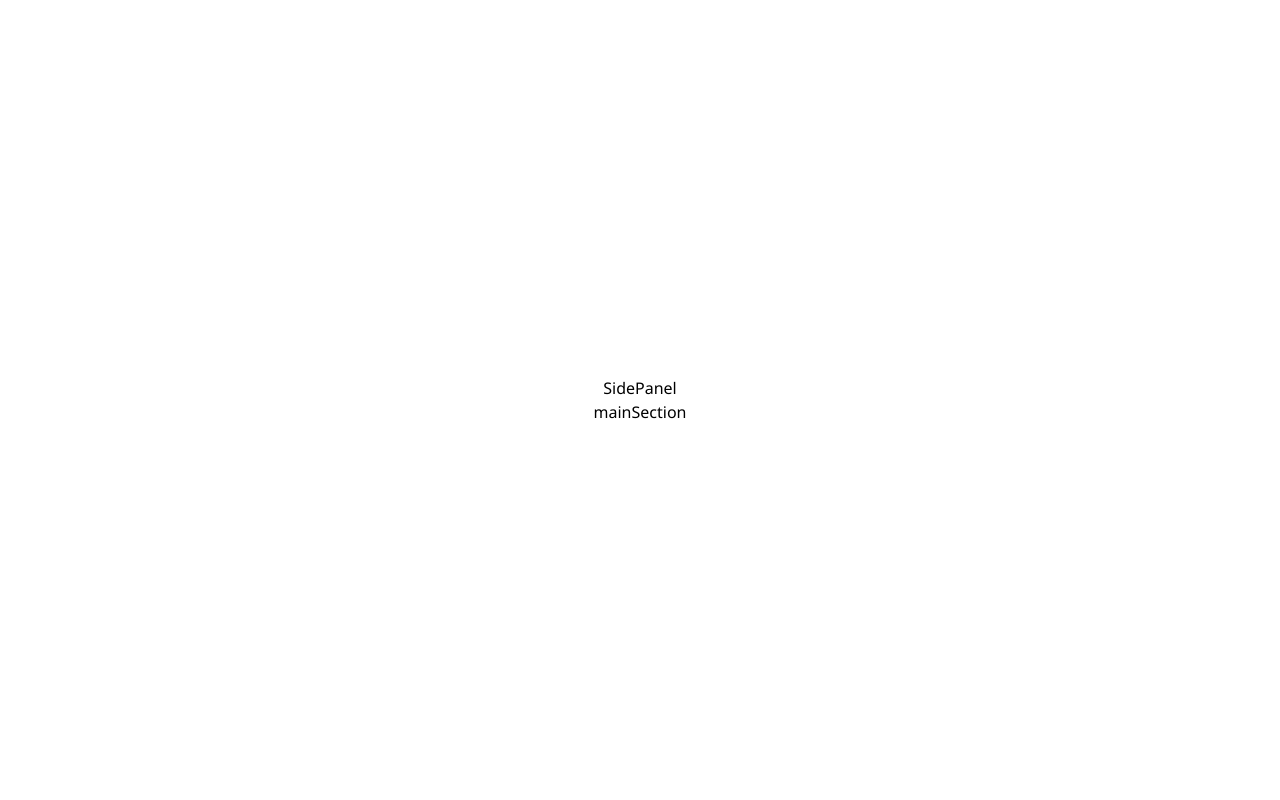
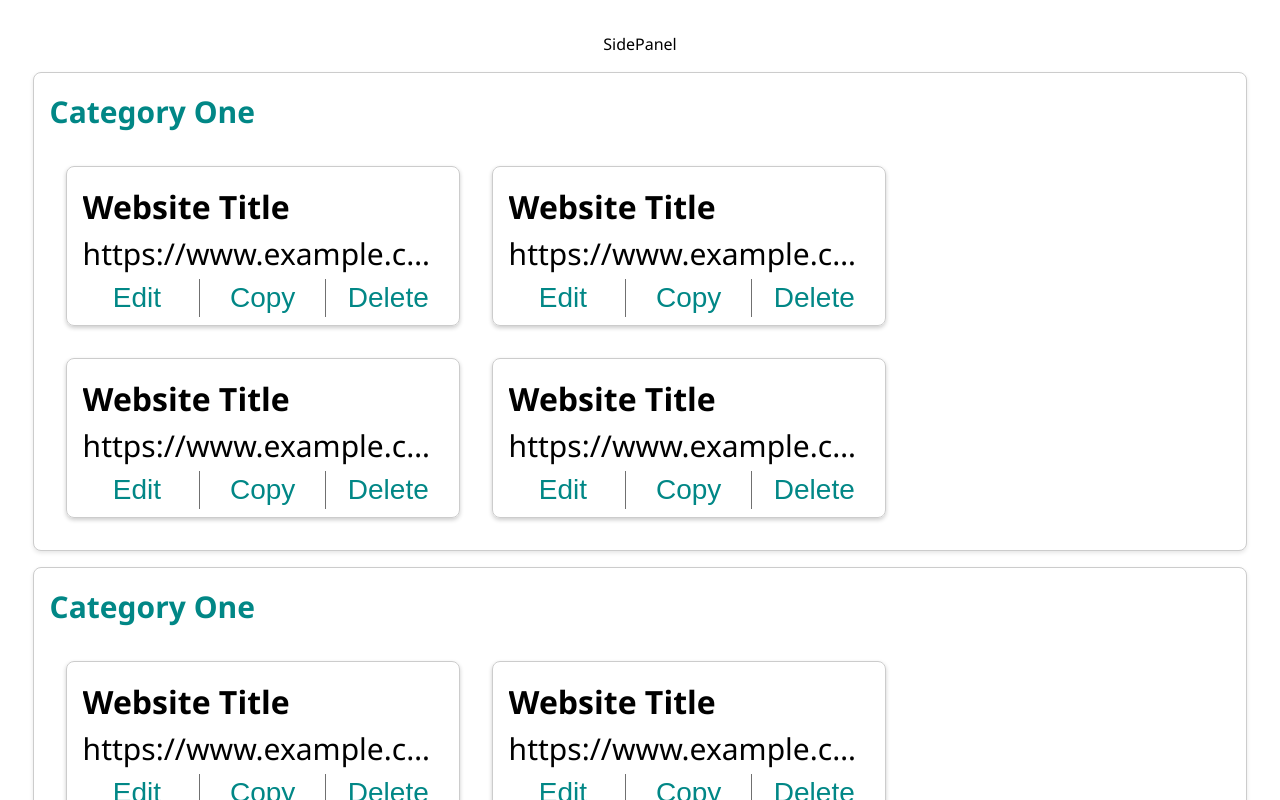
Before and after one commit to SalehK98/myLinks, a React (Vite) app: page / in a window 1280 px wide. Shown: the top 800 px of the page. Built offline with nearby package versions, Linux system fonts and the light colour scheme.

Commit message:
finished category block and edited some linkCard ui and styling

```diff
--- a/src/App.jsx
+++ b/src/App.jsx
@@ -1,4 +1,5 @@
 import "./App.css";
+import CategoryBlock from "./components/CategoryBlock/CategoryBlock";
 import HomePage from "./pages/Home/HomePage";
 
 function App() {
--- /dev/null
+++ b/src/components/CategoryBlock/CategoryBlock.jsx
@@ -0,0 +1,21 @@
+import styles from "../../styles/CategoryBlock.module.css"; // Assuming you have a LinkCard module CSS
+import LinkCard from "../LinkCard/LinkCard";
+
+function CategoryBlock({ categoryTitle, links }) {
+  return (
+    <div className={styles.categoryBlock}>
+      <h2 className={styles.categoryTitle}>Category One</h2>
+      <div className={styles.linkCardsContainer}>
+        {/* {links.map((link, index) => (
+          <LinkCard key={index} {...link} />
+        ))} */}
+        <LinkCard />
+        <LinkCard />
+        <LinkCard />
+        <LinkCard />
+      </div>
+    </div>
+  );
+}
+
+export default CategoryBlock;
--- a/src/components/LinkCard/LinkCard.jsx
+++ b/src/components/LinkCard/LinkCard.jsx
@@ -3,13 +3,17 @@ import styles from "../../styles/LinkCard.module.css";
 function LinkCard() {
   return (
     <div className={styles.linkCard}>
-      <h2 className={styles.linkTitle}>Website Title</h2>
+      <div className={styles.Wrapper}>
+        <h2 className={styles.linkTitle}>Website Title </h2>
+      </div>
       <a
         className={styles.linkUrl}
         href="https://www.example.com"
         target="_blank"
       >
-        https://www.example.com
+        <div className={styles.Wrapper}>
+          <p>https://www.example.com</p>
+        </div>
       </a>
       <div className={styles.linkActions}>
         <button className={styles.linkButton}>Edit</button>
--- a/src/pages/Home/HomePage.jsx
+++ b/src/pages/Home/HomePage.jsx
@@ -1,11 +1,14 @@
 import React from "react";
-import UserCard from "../../components/userCard/UserCard";
+import UserCard from "../../components/UserCard/UserCard";
+import CategoryBlock from "../../components/CategoryBlock/CategoryBlock";
 
 export default function HomePage() {
   return (
     <>
       <div>SidePanel</div>
-      <div>mainSection</div>
+      <CategoryBlock />
+      <CategoryBlock />
+      <CategoryBlock />
     </>
   );
 }
--- /dev/null
+++ b/src/styles/CategoryBlock.module.css
@@ -0,0 +1,31 @@
+/* CategoryBlock.module.css */
+.categoryBlock {
+  background-color: #fff;
+  border: 0.0625rem solid #ccc;
+  border-radius: 0.5rem;
+  padding: 1rem;
+  margin: 1rem auto;
+  box-shadow: 0 0.125rem 0.25rem rgba(0, 0, 0, 0.1);
+  width: 99.9%;
+}
+
+.categoryTitle {
+  font-size: 1.875rem;
+  font-weight: bold;
+  margin-bottom: 1rem;
+  display: flex;
+  justify-content: flex-start;
+  color: #018786;
+}
+
+.linkCardsContainer {
+  display: flex;
+  flex-wrap: wrap;
+  /* gap: 1rem; */
+}
+
+/* Adjust this if needed for responsive layouts */
+/* .linkCard { */
+/* flex-basis: calc(33.33% - 1rem); */
+/* } */
+/* 33.33% width for each card with 1rem gap between them */
--- a/src/styles/LinkCard.module.css
+++ b/src/styles/LinkCard.module.css
@@ -4,10 +4,15 @@
   padding: 1rem;
   border-radius: 0.5rem;
   margin: 1rem;
-  width: 25.625rem; /* Adjust the width as needed */
+  width: 24.625rem; /* Adjust the width as needed */
   height: 10rem;
   overflow: hidden; /* Hide overflowing content */
   box-shadow: 0 0.125rem 0.25rem rgba(0, 0, 0, 0.2); /* Add a subtle shadow to the card */
+}
+.Wrapper {
+  display: flex;
+  justify-content: flex-start;
+  align-items: flex-start;
 }
 
 .linkTitle {
@@ -17,25 +22,23 @@
   white-space: nowrap; /* Prevent title from wrapping */
   overflow: hidden;
   text-overflow: ellipsis; /* Display ellipsis for overflow */
-  display: flex;
-  flex-direction: column;
-  align-items: flex-start;
 }
 
 .linkUrl {
   font-size: 1.875rem;
   color: #000000;
-  /* margin-top: 0.25rem; */
-  white-space: nowrap;
-  overflow: hidden;
-  display: flex;
-  flex-direction: column;
-  align-items: flex-start;
+  margin-top: 0.25rem;
   text-decoration: none;
 }
 
+.linkUrl p {
+  white-space: nowrap;
+  overflow: hidden;
+  text-overflow: ellipsis;
+}
+
 .linkActions {
-  /* margin-top: 0.75rem; */
+  margin: auto 0;
   display: flex;
   justify-content: space-evenly;
   align-items: center;
```
